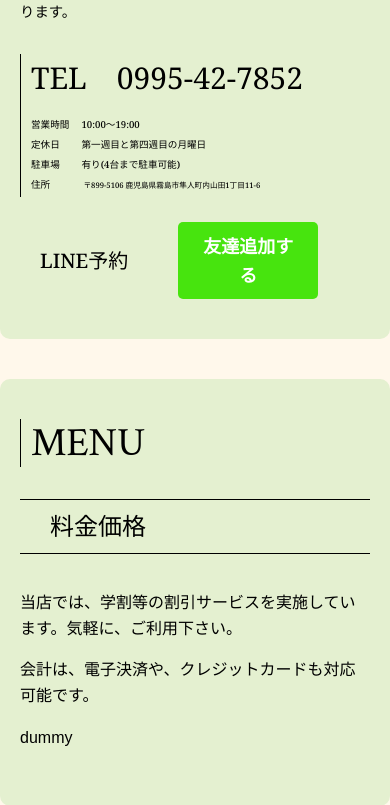
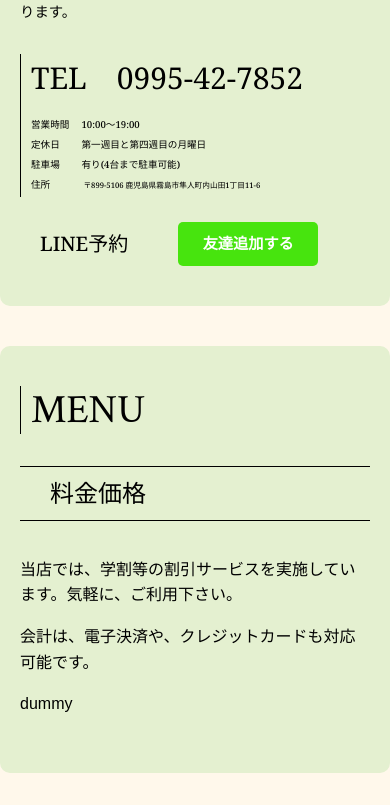
Before and after one commit to Naru081/salon-site, a PHP site: page /html/index.html in a window 390 px wide. Shown: the part 1978-2783 px from the top of the page. Run offline with PHP 8.4, Linux system fonts and the light colour scheme; some libraries are stand-ins or nearby versions.

Commit message:
フォントサイズの変更
友達追加ボタンのフォントサイズの変更

```diff
--- a/css/style.css
+++ b/css/style.css
@@ -412,7 +412,7 @@ img.mobile-image {
         width: 40%;
     }
     a.linelink{
-        font-size: 18px;
+        font-size: 95%;
         justify-content: center;
     }
 
```
